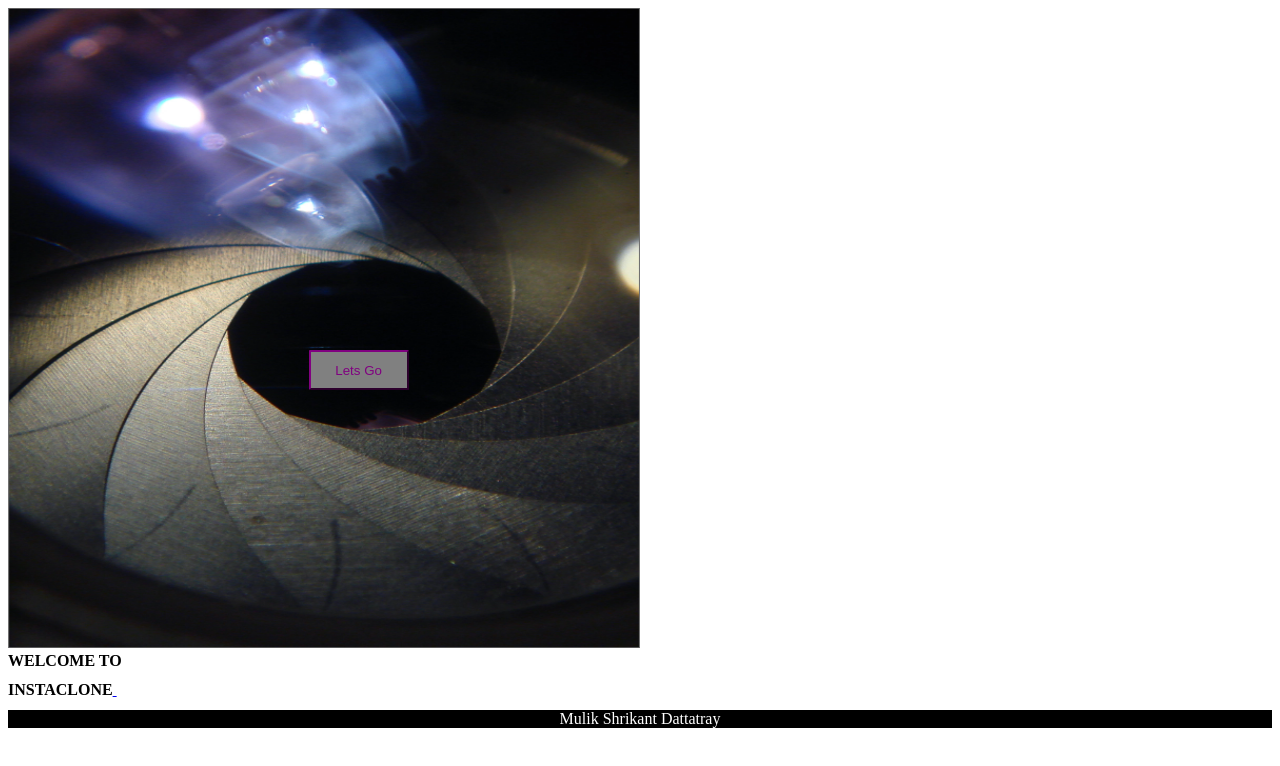
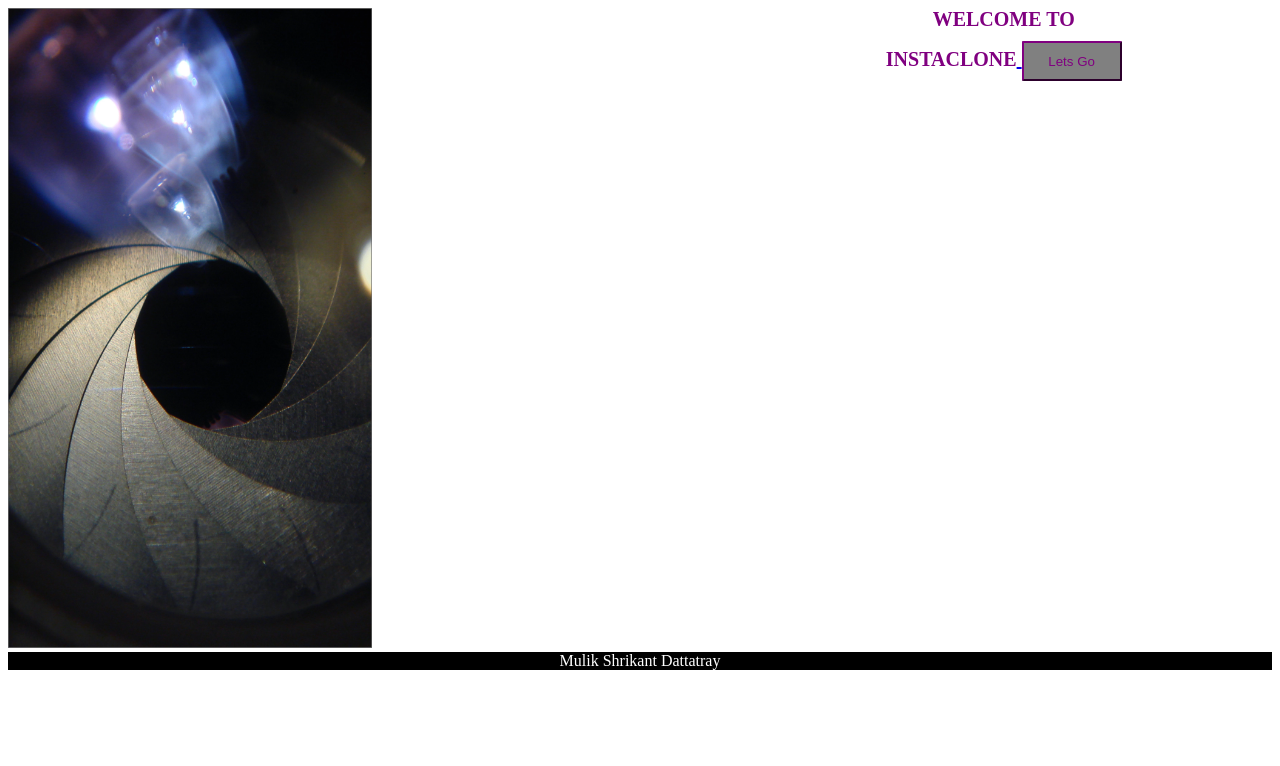
Before and after one commit to MulikShrikantDattatray14/instaclone-frontend-2023, a React (Create React App) app: page / in a window 1280 px wide. Shown: the top 766 px of the page. Built offline with nearby package versions, Linux system fonts and the light colour scheme.

Commit message:
Update App.css

```diff
--- a/src/Styles/App.css
+++ b/src/Styles/App.css
@@ -91,17 +91,24 @@ h3{
   width: 50%;
   height: 80vh;
 }
-.rihtPart{
-  position: relative;
-  bottom: 50vh;
-  left: 25vw;
-  font-size: 2.5rem;
-  color: purple;
+.parent{
+  display:grid;
+  grid-template-columns:repeat(2,auto);
+}
+.childone{
+  width:100%;
+  height:60%;
+}
+.childtwo {
+  text-align:center;
+}
+.childtwo span{
+  font-size:20px;
+  color:purple;
+  margin-top: 200px;
 }
 #btn button{
-  position: relative;
-    bottom: 40vh;
-    left: 15vw;
+ margin:10px auto;
     height: 40px;
     width: 100px;
     color: purple;
```
